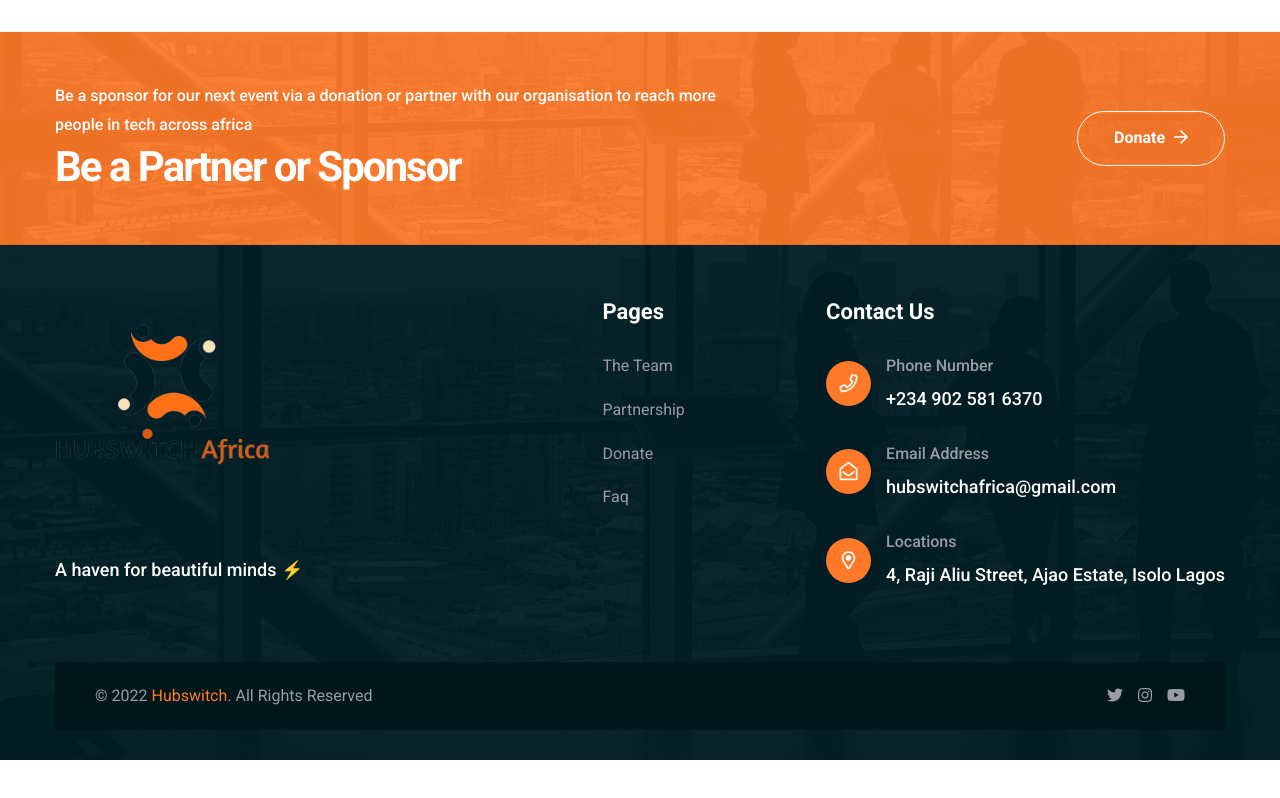
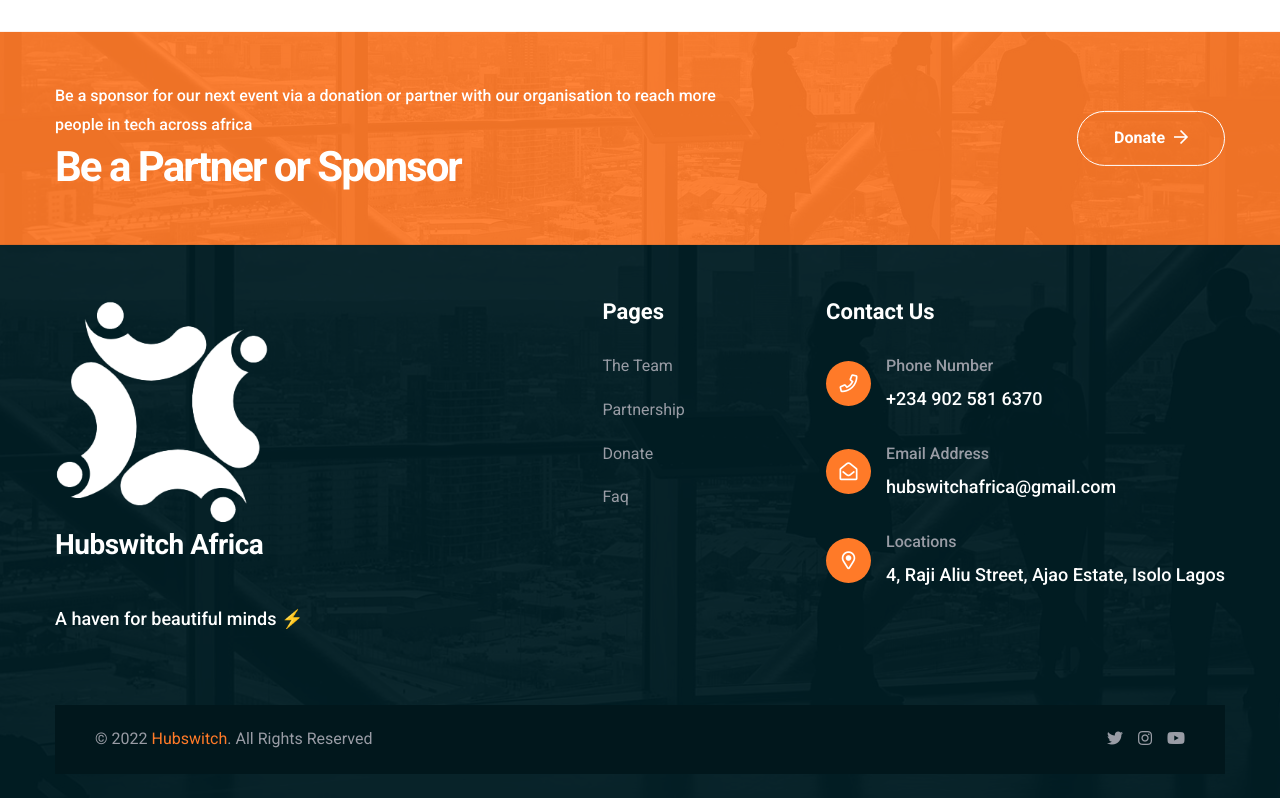
Before and after one commit to hubswitch-africa/hubswitch, a Next.js app: page / in a window 1280 px wide. Shown: the part 3849-4647 px from the top of the page. Before the commit the page ends 4609 px from the top, so only its background shows below. Built offline with nearby package versions, Linux system fonts and the light colour scheme.

Commit message:
Update footer logo

```diff
--- a/src/layouts/Footer.js
+++ b/src/layouts/Footer.js
@@ -39,8 +39,9 @@
                 <div className="widget about-widget">
                   <div className="footer-logo">
                     <Link href="/">
-                    <img src="assets/img/logo2-trans.png" alt="Hubswitch" />
+                    <img src="assets/img/footerLogo1.png" alt="Hubswitch" />
                     </Link>
+                    <h3 className="text-white my-0">Hubswitch Africa</h3>
                   </div>
                   <p>
                     A haven for beautiful minds ⚡
```
Also changed, not shown: public/assets/img/footerLogo1.png.
